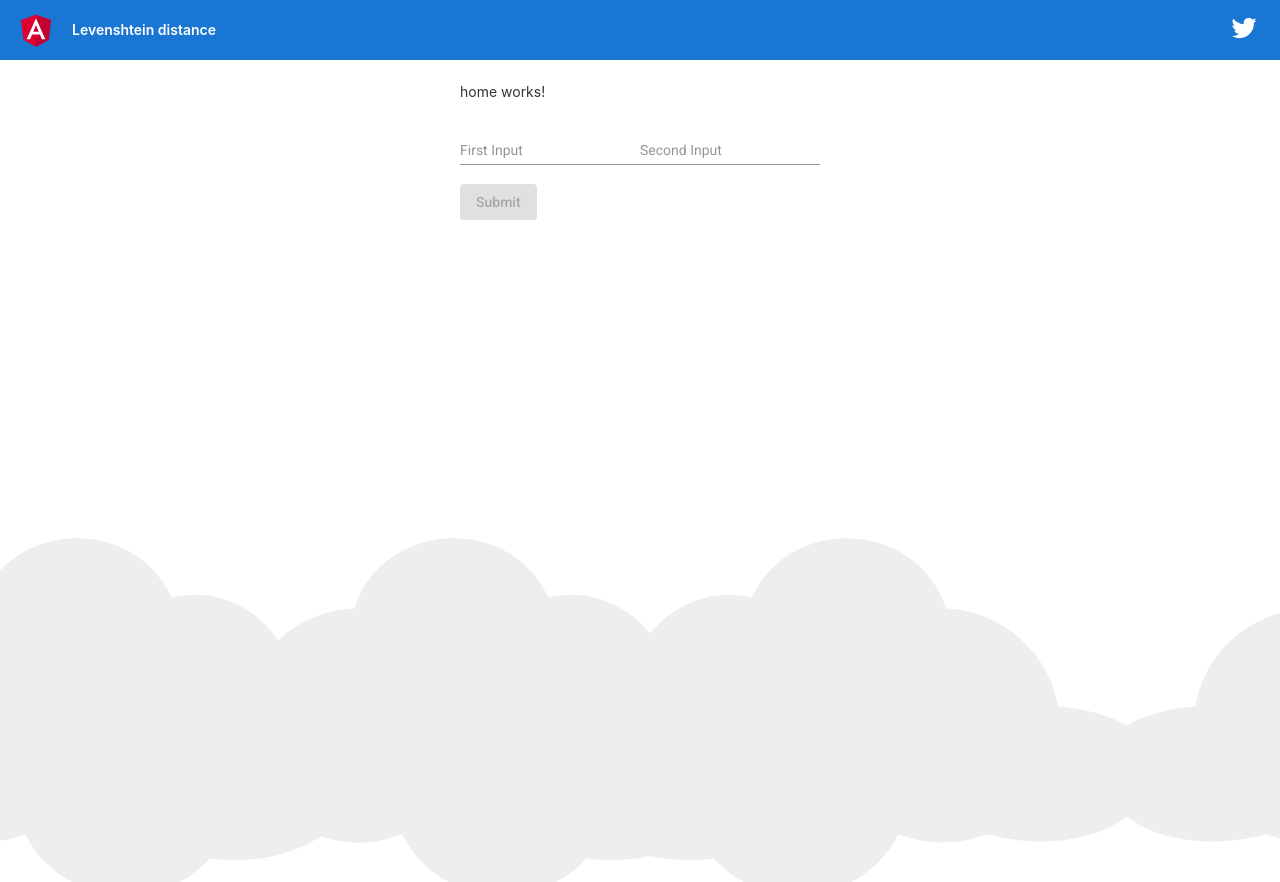
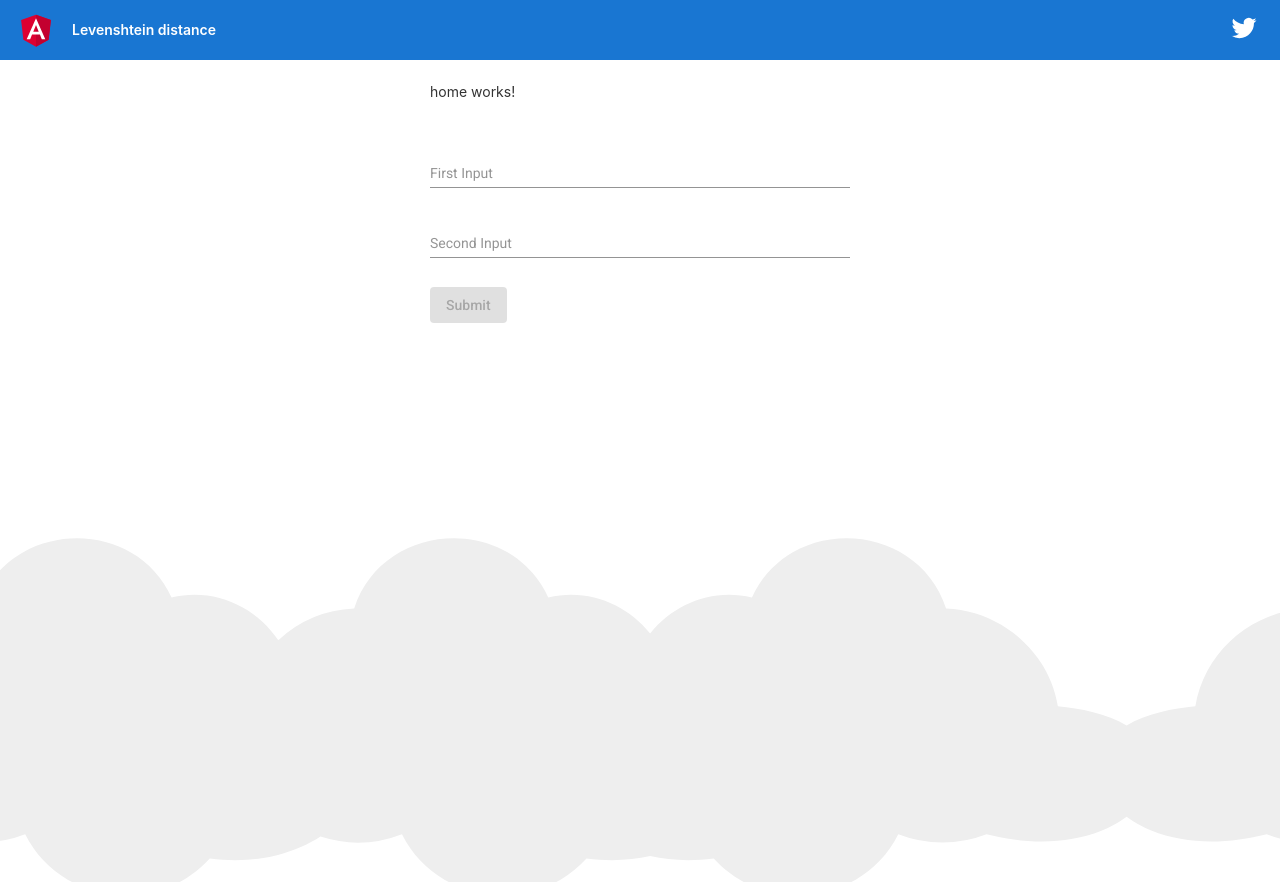
Before and after one commit to salmanlone/levenshtein_distance, an Angular app: page / in a window 1280 px wide. Built offline with nearby package versions, Linux system fonts and the light colour scheme.

Commit message:
styles changes

```diff
--- a/src/styles.css
+++ b/src/styles.css
@@ -1,4 +1,34 @@
-/* You can add global styles to this file, and also import other style files */
+@import "~@angular/material/prebuilt-themes/indigo-pink.css";
 
-html, body { height: 100%; }
-body { margin: 0; font-family: Roboto, "Helvetica Neue", sans-serif; }
+html,
+body {
+  height: 100%;
+}
+body {
+  margin: 0;
+  font-family: Roboto, "Helvetica Neue", sans-serif;
+}
+form {
+  width: 420px;
+  margin: 35px auto 100px;
+  display: block;
+  float: none;
+}
+.mat-form-field {
+  width: 100%;
+}
+.misc-bottom-padding {
+  margin: 8px 0 20px;
+}
+.misc-bottom-padding mat-label {
+  margin-right: 15px;
+}
+.mat-radio-label {
+  margin: 0 15px 0 0;
+}
+.title-center {
+  margin: 0 auto;
+}
+.button-wrapper {
+  margin-top: 10px;
+}
```
